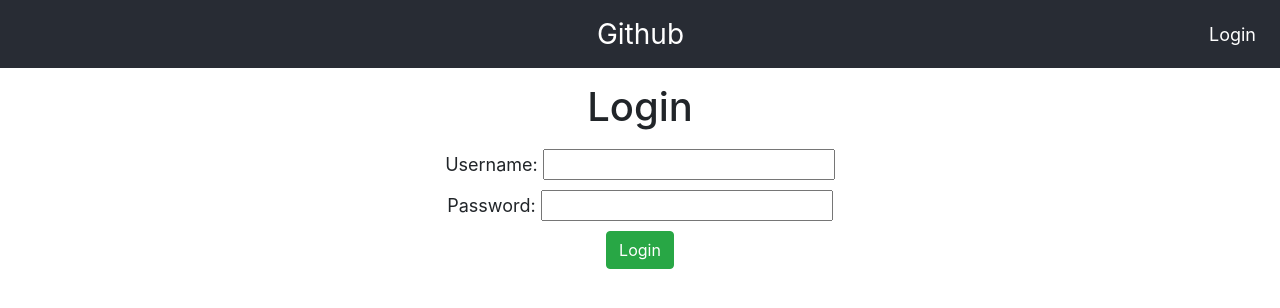
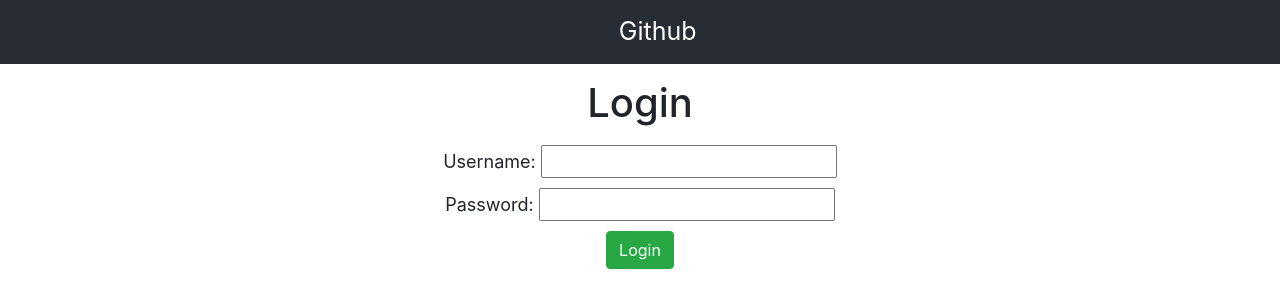
Before and after one commit to chrisDags/task-app-frontend, a React (Create React App) app: page /login in a window 1280 px wide. Shown: the top 308 px of the page. Built offline with nearby package versions, Linux system fonts and the light colour scheme.

Commit message:
added package-lock.json

```diff
--- a/src/App.js
+++ b/src/App.js
@@ -10,15 +10,15 @@
 function App() {
   return (
     <div className="App">
-      <HashRouter>
-        <HeaderComponent/>
+      <Router>
+      <HeaderComponent/>
         <Switch>
-          <Route path="/" exact component={LoginComponent}/>
+          {/* <Route path="/" exact component={LoginComponent}/> */}
           <Route path="/login" component={LoginComponent}/>
           <AuthenticatedRoute path="/tasks" component={Tasks}/>
-          <AuthenticatedRoute path="" component={LoginComponent}/>
+          <Route path="" component={LoginComponent}/>
         </Switch>
-      </HashRouter>
+      </Router>
     </div>
   );
 }
--- a/src/components/AuthService.js
+++ b/src/components/AuthService.js
@@ -57,7 +57,6 @@
     logout(){
         sessionStorage.removeItem('authenticatedUser')
     }
-
 }
 
 export default new AuthService();
--- a/src/components/HeaderComponent.css
+++ b/src/components/HeaderComponent.css
@@ -1,14 +1,14 @@
-*{
+/* *{
     margin: 0;
     padding: 0;
-}
+}  */
+
 
 .navbar-brand{
-
-    display: relative;
+    display: absolute;
+    text-align: center;
     justify-content: center;
-    width: 100%;
-    left: 0;
+    padding-left: 48.3%;
 }
 
 
@@ -16,7 +16,6 @@
     background-color: #282c34;
     position: relative;
     display: flex;
-
     justify-content: center;
     overflow-x: hidden;
 
--- a/src/components/HeaderComponent.jsx
+++ b/src/components/HeaderComponent.jsx
@@ -12,12 +12,12 @@
         return(
             <header>
                 <nav className="navbar navbar-expand-md navbar-dark mx-auto">
-                    <a href="https://github.com/chrisDags" className="navbar-brand" style={{paddingLeft:"80px", fontSize: 28}}> Github </a>
+                    <a href="https://github.com/chrisDags" className="navbar-brand" style={{fontSize: "25px"}}> Github </a>
                     <ul className="navbar-nav">
                     </ul>
                     <ul className="navbar-nav navbar-collapse justify-content-end">
-                        {!isUserLoggedIn && <li><Link className="nav-link" to="/login" style={{color: 'white'}}>Login</Link></li>}
-                        {isUserLoggedIn && <li><Link className="nav-link" onClick={AuthService.logout} to="/login" style={{color: 'white'}}>Logout</Link></li>}
+                        {/* {!isUserLoggedIn && <li><Link className="nav-link" to="/login" style={{color: 'white'}}>Login</Link></li>} */}
+                        {(isUserLoggedIn) && <li><Link className="nav-link" onClick={AuthService.logout} to="/login" style={{color: 'white'}}>Logout</Link></li>}
                     </ul>
                 </nav>
             </header>
--- a/src/components/LoginComponent.jsx
+++ b/src/components/LoginComponent.jsx
@@ -16,14 +16,25 @@
         this.handleChange = this.handleChange.bind(this)
         this.loginClicked = this.loginClicked.bind(this)
     }
+    shouldComponentUpdate(nextProps, nextState){
+        //AuthService.logout()
+        return true
+    }
+
+    componentDidMount(){
+        if(AuthService.isUserLoggedIn()){
+            AuthService.logout()
+        }
+    }
+
 
     handleChange(event){
         //event.preventDefault()
         this.setState({[event.target.name]: event.target.value})
     }
 
-    loginClicked(event){
-        event.preventDefault();
+    loginClicked(){
+        //event.preventDefault();
         AuthService.executeJwtAuthenticationService(this.state.username, this.state.password)
             .then( response => {
                     AuthService.registerSuccessfulLoginForJwt(this.state.username, response.data.jwt);
@@ -39,11 +50,11 @@
                 <h1>Login</h1>
                 {this.state.hasLoginFailed && <div className="alert alert-danger">Invalid Credentials</div>}
                     <div >
-                    <form onSubmit={this.loginClicked}>
+                    {/* <form onSubmit={this.loginClicked}> */}
                         <div className="custom-div">Username: <input type ="text" name = "username" value = {this.state.username} onChange={this.handleChange}/></div>
                         <div className="custom-div">Password: <input type ="password" name = "password" value ={this.state.password} onChange={this.handleChange}/></div>
-                        <div className="custom-div"><button className="btn btn-success" type="submit">Login</button></div>
-                    </form>
+                        <div className="custom-div"><button className="btn btn-success" onClick={this.loginClicked}>Login</button></div>
+                    {/* </form> */}
                 </div>
             </>
         )
--- a/src/components/Tasks.js
+++ b/src/components/Tasks.js
@@ -17,6 +17,14 @@
 
     }
 
+    // onBackButtonEvent = (e) => {
+    //     AuthService.logout()
+    //     //this.props.history.push('/login')
+    //     //console.log("swag")
+    //     //this.props.history.push('/login')
+    //     //window.location.reload()
+    //   }
+
     constructor(props){
         super(props);
         this.state = {
@@ -29,11 +37,21 @@
         return true
     }
 
+    componentDidUpdate(){
+        window.onpopstate = e => {
+            AuthService.logout()
+            this.props.history.push("/login")
+
+        }
+    }
+
     componentWillUnmount(){
+
     }
 
     componentDidMount(){
         this.getData();
+        //window.onpopstate = this.onBackButtonEvent;
     }
 
     render(){
```
Also changed, not shown: 2 other files (tests, documents, lock files or other folders).
